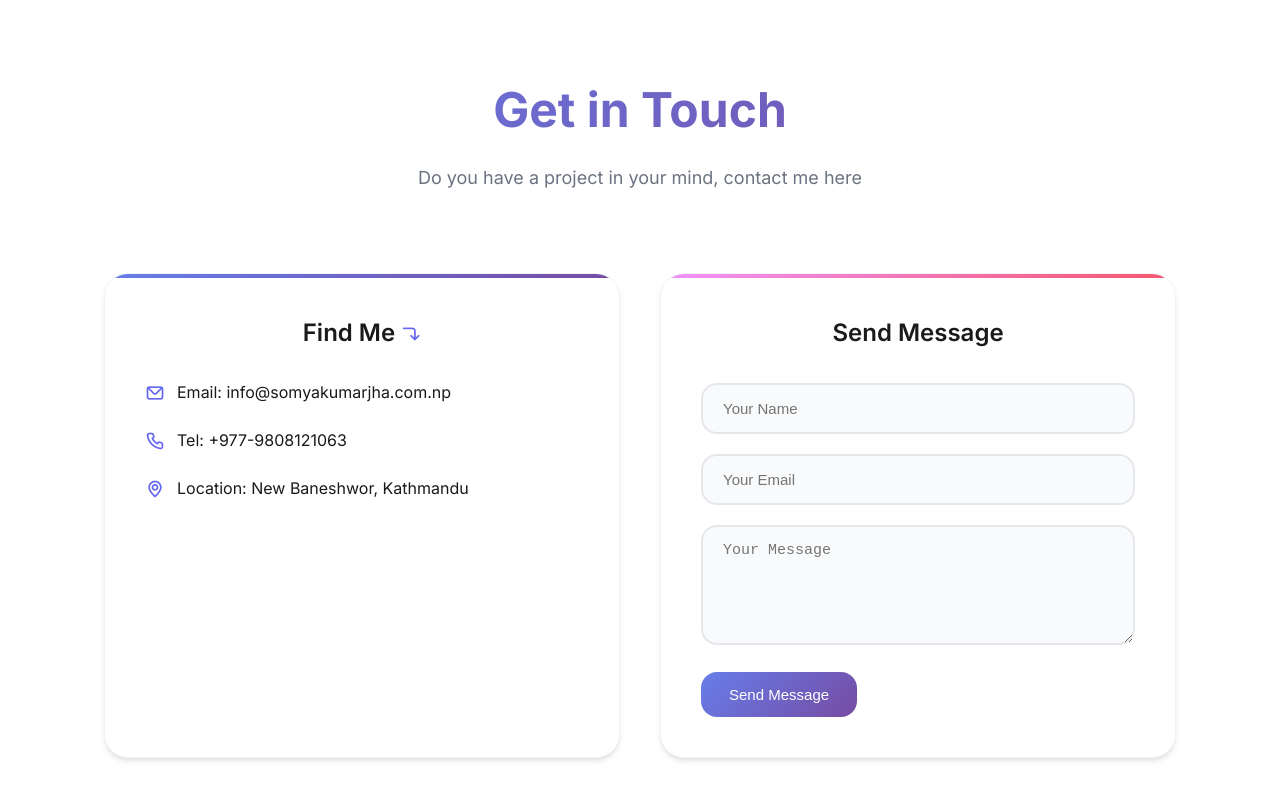
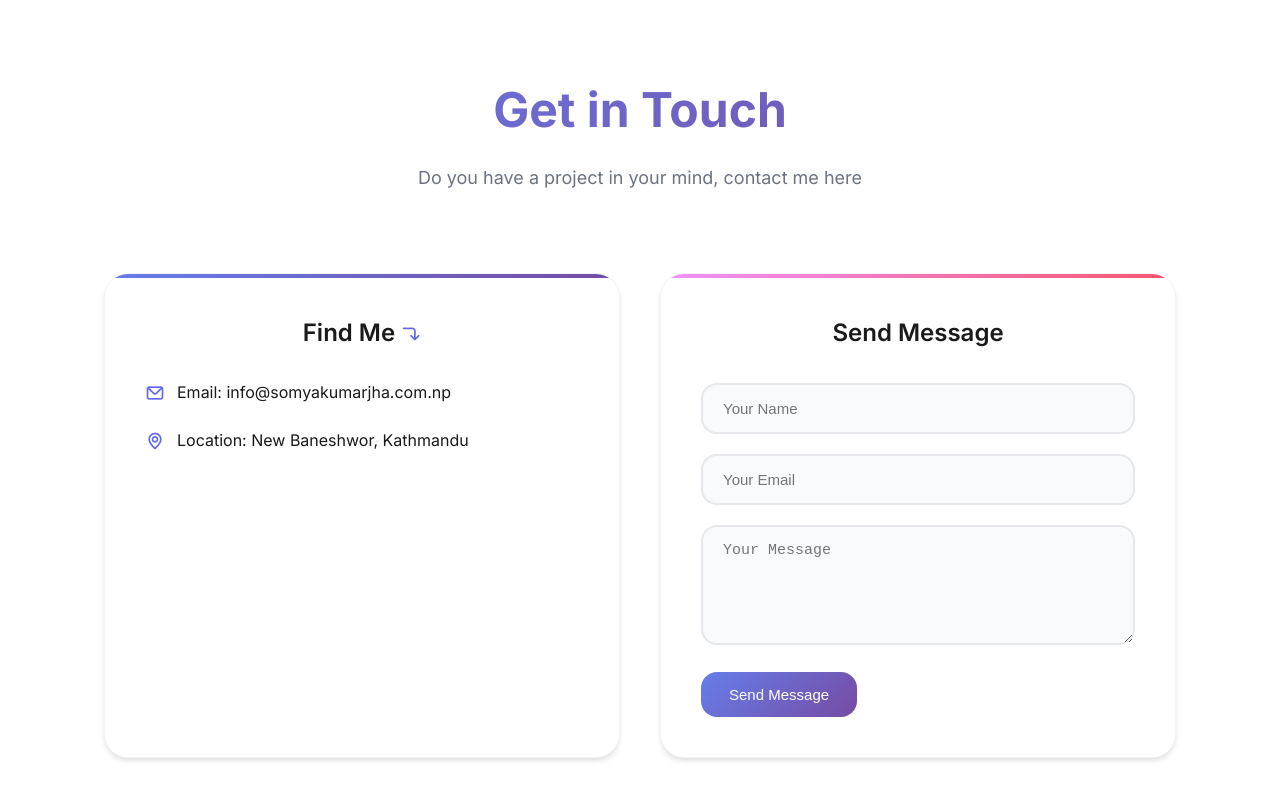
Before and after one commit to somyakrjha/somyakrjha, a plain HTML site: page index.html in a window 1280 px wide. Shown: the part 2419-3219 px from the top of the page. Drawn offline with nearby package versions, Linux system fonts and the light colour scheme.

Commit message:
Update index.html

```diff
--- a/index.html
+++ b/index.html
@@ -157,7 +157,6 @@
                         <div class="contact-info">
                             <h2>Find Me <i class="uil uil-corner-right-down"></i></h2>
                             <p><i class="uil uil-envelope"></i> Email: info@somyakumarjha.com.np</p>
-                            <p><i class="uil uil-phone"></i> Tel: +977-9808121063</p>
                             <p><i class="uil uil-map-marker"></i> Location: New Baneshwor, Kathmandu</p>
                         </div>
                     </div>
```
